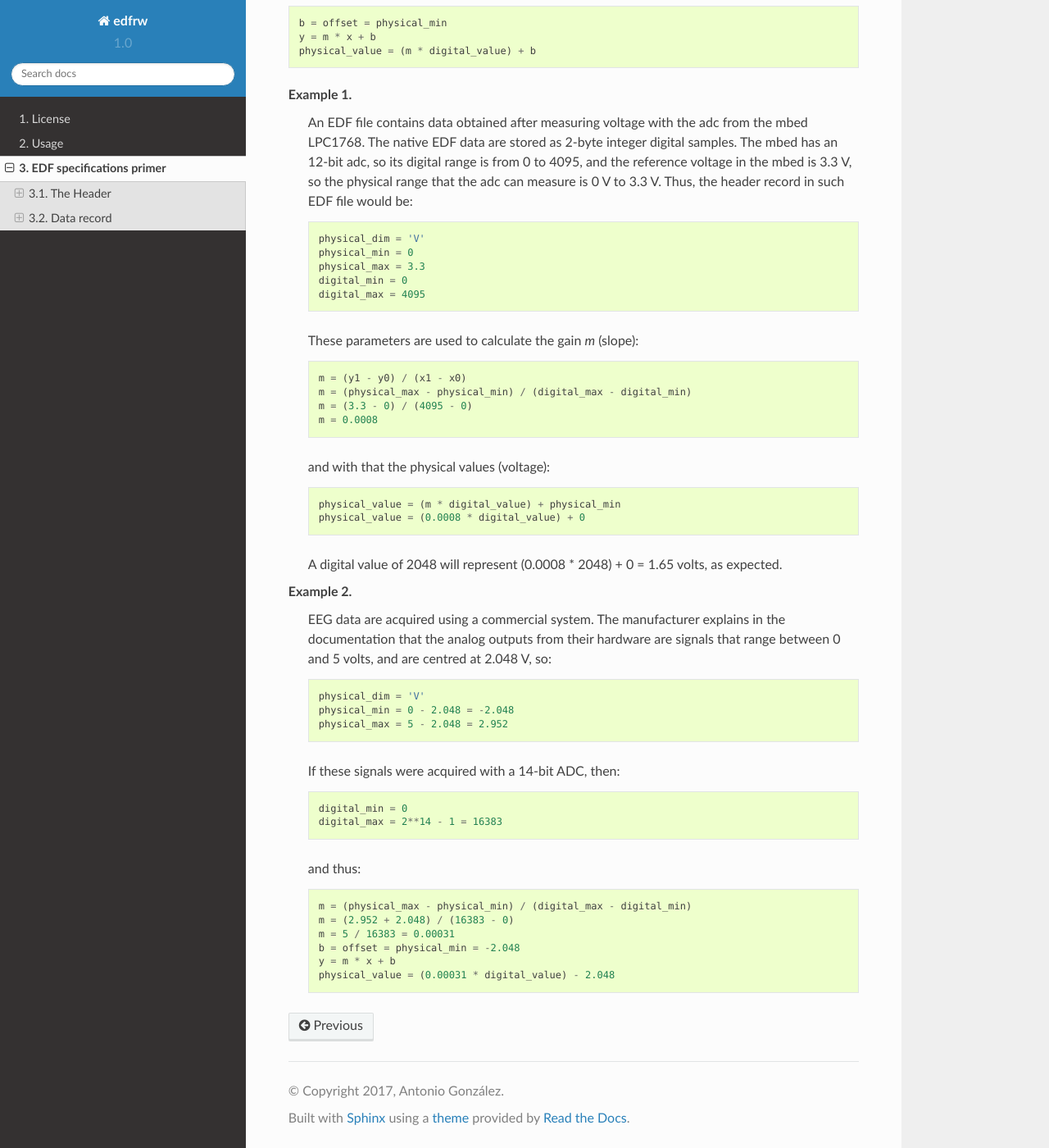
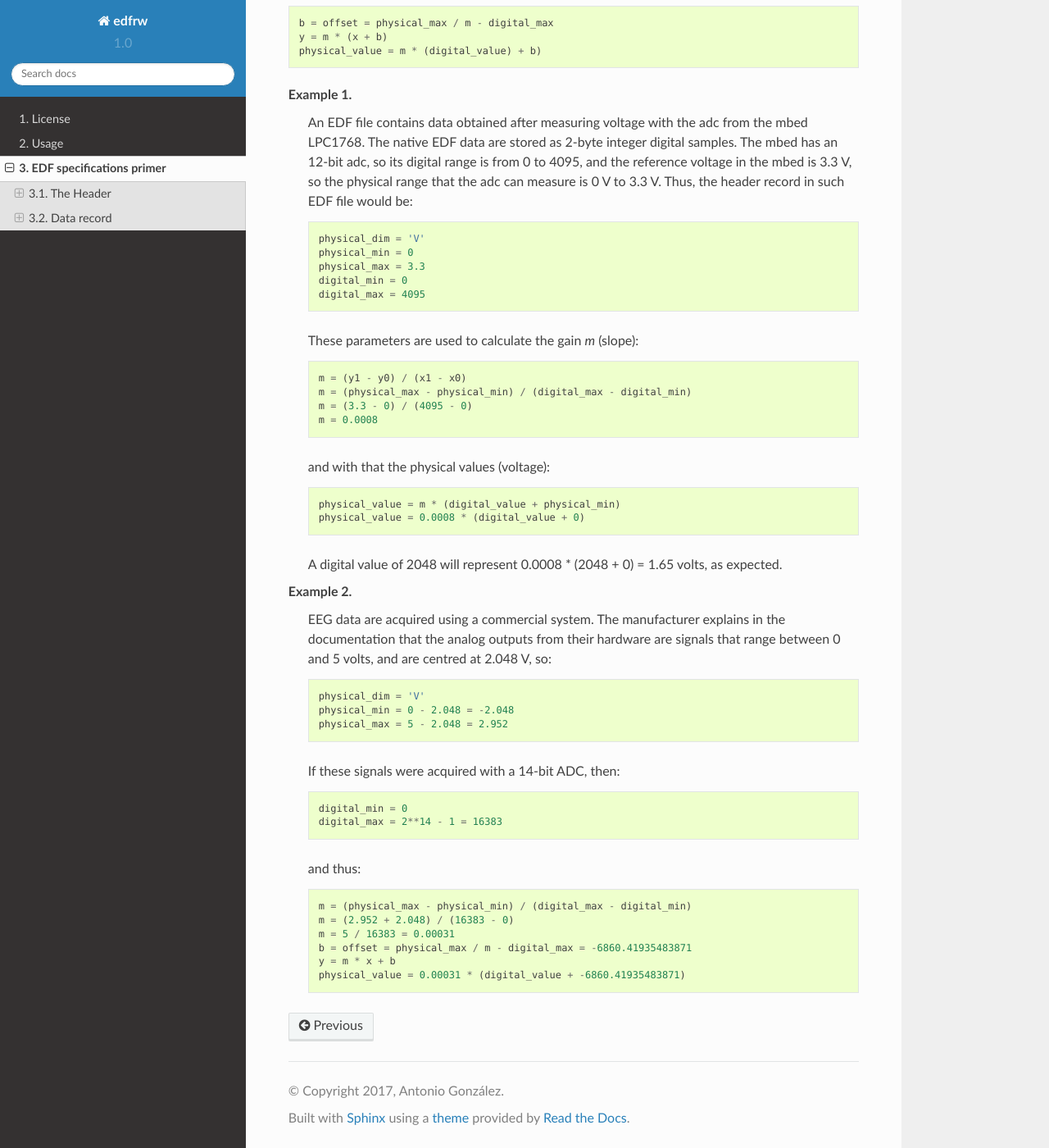
Before and after one commit to antgon/edfrw, a Sphinx documentation site: the page built from docs/specifications.rst, in a window 1280 px wide and 1400 px high, scrolled down 3587 px. Shown: the whole window at 82% size. Built offline with Sphinx 7.4.7 and the Read the Docs theme 2.0.0, drawn with Linux system fonts in a browser that asks for light colours.

Commit message:
Update specifications.rst

```diff
--- a/docs/specifications.rst
+++ b/docs/specifications.rst
@@ -187,7 +187,7 @@ by change in *x*::
 and if the slope *m* and the intercept *b* are known, then the line can
 be described by::
 
-    y = m * x + b
+    y = m * (x + b)
 
 It can be seen that the raw int16 data values stored in an EDF file
 correspond to *x* in that equation, that the physical values that we are
@@ -202,9 +202,9 @@ The slope can be calculated as::
 and the offset (or intercept) *b* will be the physical_min value. From
 these the physical values can be obtained using  the line equation::
 
-    b = offset = physical_min
-    y = m * x + b
-    physical_value = (m * digital_value) + b
+    b = offset = physical_max / m - digital_max
+    y = m * (x + b)
+    physical_value = m * (digital_value) + b)
 
 Example 1.
     An EDF file contains data obtained after measuring voltage with the
@@ -229,10 +229,10 @@ Example 1.
 
     and with that the physical values (voltage)::
 
-        physical_value = (m * digital_value) + physical_min
-        physical_value = (0.0008 * digital_value) + 0
+        physical_value = m * (digital_value + physical_min)
+        physical_value = 0.0008 * (digital_value + 0)
 
-    A digital value of 2048 will represent (0.0008 * 2048) + 0 = 1.65
+    A digital value of 2048 will represent 0.0008 * (2048 + 0) = 1.65
     volts, as expected.
 
 Example 2.
@@ -255,6 +255,6 @@ Example 2.
         m = (physical_max - physical_min) / (digital_max - digital_min)
         m = (2.952 + 2.048) / (16383 - 0)
         m = 5 / 16383 = 0.00031
-        b = offset = physical_min = -2.048
+        b = offset = physical_max / m - digital_max = -6860.41935483871
         y = m * x + b
-        physical_value = (0.00031 * digital_value) - 2.048
+        physical_value = 0.00031 * (digital_value + -6860.41935483871)
```
